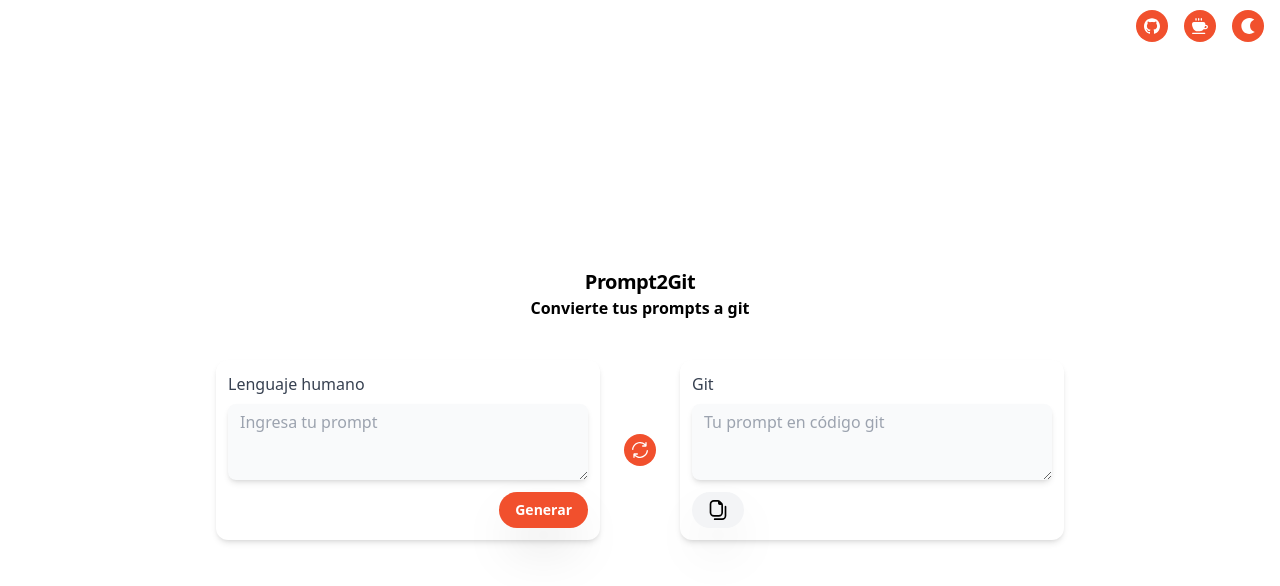
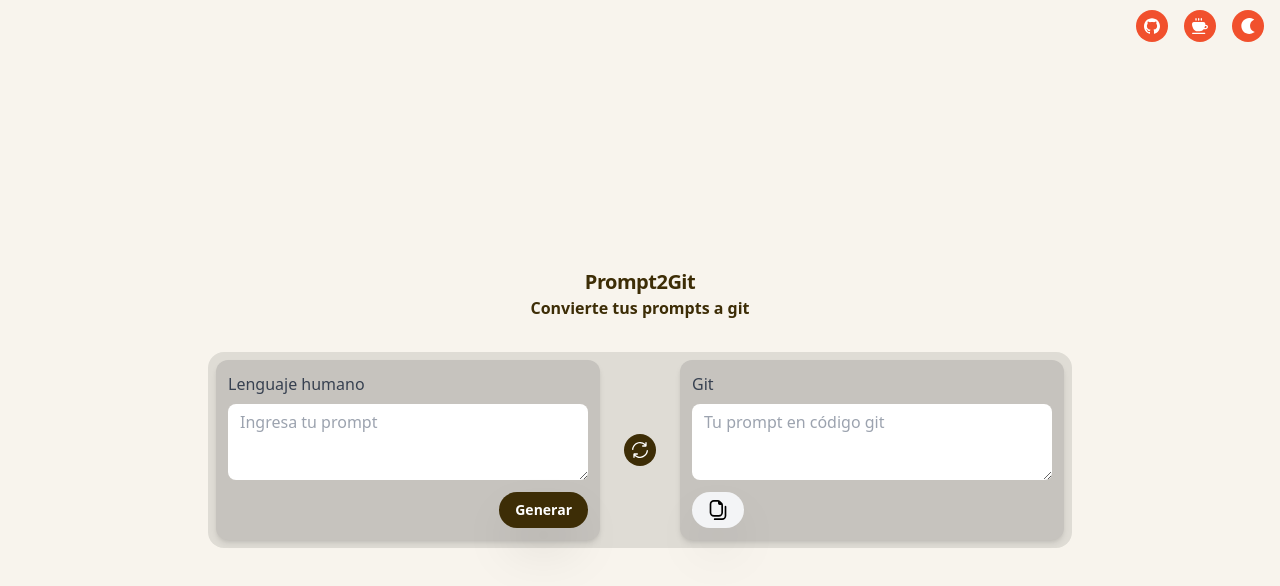
Before and after one commit to Bbenrod/prompt2git, a React (Vite) app in the folder app/: page / in a window 1280 px wide. Shown: the top 586 px of the page. Built offline with nearby package versions, Linux system fonts and the light colour scheme.

Commit message:
Actualización de la paleta de colores para el modo claro y oscuro

```diff
--- a/app/src/main.jsx
+++ b/app/src/main.jsx
@@ -74,13 +74,13 @@ export default function App() {
 
     return (
         <div
-            className={`bg-${isDarkMode ? "git-brown" : "git-white"} text-${
-                isDarkMode ? "white" : "git-brown"
+            className={`${isDarkMode ? "bg-git-brown-90" : "bg-git-white"} ${
+                isDarkMode ? "text-git-brown" : "text-git-white"
             } font-sans transition-colors`}
         >
             <div className="max-w-4xl mx-auto px-4">
                 <div className="flex flex-col items-center justify-center min-h-screen">
-                    <header className="flex flex-col sm:flex-row sm:justify-center w-full pt-4 pb-8 px-2">
+                    <header className={`flex flex-col sm:flex-row sm:justify-center w-full pt-4 pb-8 px-2 text-${isDarkMode ? "git-white" : "git-brown"}`}>
                         <a className="flex flex-col" href="/">
                             <h1 className="flex font-sans font-bold sm:text-xl tracking-tight justify-center">
                                 Prompt2Git
@@ -92,8 +92,9 @@ export default function App() {
                     </header>
                     <div>
                         <button
-                            className={`flex items-center justify-center absolute top-2.5 right-4 text-gray-500 focus:outline-none hover:scale-125 transition w-8 h-8 bg-${
-                                isDarkMode ? "git-white" : "git-orange"
+                            className={`flex items-center justify-center absolute top-2.5 right-4 text-gray-500 focus:outline-none hover:scale-125 transition w-8 h-8
+                            ${
+                                isDarkMode ? "bg-git-white" : "bg-git-orange"
                             } rounded-full`}
                             id="btn_version"
                             onClick={handleVersionChange}
@@ -110,44 +111,67 @@ export default function App() {
                             />
                         </button>
                         <button
-                            className="flex items-center justify-center absolute top-2.5 right-16 text-gray-500 focus:outline-none hover:scale-125 transition w-8 h-8 bg-git-orange rounded-full"
+                            className={`flex items-center justify-center absolute top-2.5 right-16 text-gray-500 focus:outline-none hover:scale-125 transition w-8 h-8
+                            ${
+                               isDarkMode ? "bg-git-white" : "bg-git-orange"
+                            } rounded-full`}
                             id="btn_coffee"
                         >
                             <img
                                 className="w-4 h-4"
-                                src="public/coffee.svg"
+                                src={`${
+                                    isDarkMode
+                                        ? "public/coffeeDark.svg"
+                                        : "public/coffee.svg"
+                                }`}
                                 id="iconCoffee"
                                 alt="Coffee"
                             />
                         </button>
                         <button
-                            className="flex items-center justify-center absolute top-2.5 right-28 text-gray-500 focus:outline-none hover:scale-125 transition w-8 h-8 bg-git-orange rounded-full"
+                            className={`flex items-center justify-center absolute top-2.5 right-28 text-gray-500 focus:outline-none hover:scale-125 transition w-8 h-8
+                            ${
+                                isDarkMode ? "bg-git-white" : "bg-git-orange"
+                             } rounded-full`}
                             id="btn_github"
                         >
                             <img
                                 className="w-4 h-4"
-                                src="public/github.svg"
+                                src={`${
+                                    isDarkMode
+                                        ? "public/githubDark.svg"
+                                        : "public/github.svg"
+                                }`}
                                 id="iconGit"
                                 alt="GitHub"
                             />
                         </button>
                     </div>
                     <div
-                        className={`flex flex-col md:flex-row w-full gap-6 bg-${
-                            isDarkMode ? "git-orange" : "git-white-20"
+                        className={`flex flex-col md:flex-row w-full gap-6 ${
+                            isDarkMode ? "bg-git-brown-d10 border-git-white border" : "bg-git-white-10"
                         } rounded-2xl p-2`}
                     >
                         <div className="w-full">
-                            <form className="rounded-xl bg-white container-w-gradient-border p-3 h-full w-full shadow-md">
+                            <form className={`rounded-xl ${
+                                isDarkMode ? "bg-git-brown-d20" : "bg-git-white-20"
+                            } container-w-gradient-border p-3 h-full w-full shadow-md`}>
                                 <div className="flex flex-col h-full">
                                     <label
                                         htmlFor="inputText"
-                                        className="block font-medium mb-2 text-gray-700"
+                                        className={`block font-medium mb-2 ${
+                                            isDarkMode ? "text-git-white-10" : "text-gray-700"}`}
                                     >
                                         {inputPromptTitle}
                                     </label>
                                     <textarea
-                                        className="appearance-none border-0 rounded-lg w-full py-2 px-3 bg-gray-50 text-gray-700 leading-tight focus:outline-none focus:shadow-outline shadow-md"
+                                        className={`${
+                                            isDarkMode ? "bg-git-brown-d30" : "appearance-none"
+                                        } border-0 rounded-lg w-full py-2 px-3 ${
+                                            isDarkMode ? "text-git-white-20" : "text-gray-700"
+                                        } leading-tight focus:outline-none focus:shadow-outline ${
+                                            isDarkMode ? "placeholder-git-white-10" : ""
+                                        }`}
                                         id="inputPrompt"
                                         rows={3}
                                         placeholder={inputPromptPlaceholder}
@@ -160,7 +184,9 @@ export default function App() {
                                     <div className="flex items-center justify-end my-3 last:mb-0 space-x-10">
                                         <button
                                             type="button"
-                                            className="cursor-pointer py-2 px-4 bg-git-orange rounded-full shadow-2xl flex flex-row"
+                                            className={`cursor-pointer py-2 px-4 ${
+                                                isDarkMode ? "bg-git-orange-2" : "bg-git-brown"
+                                            } rounded-full shadow-2xl flex flex-row`}
                                             onClick={handleGenerateClick}
                                             disabled={isInputGitEditable}
                                         >
@@ -175,7 +201,9 @@ export default function App() {
                         <div>
                             <div className="flex items-center md:h-full">
                                 <button
-                                    className="flex items-center justify-center  bg-git-orange rounded-full cursor-pointer mx-auto h-8 w-8"
+                                    className={`flex items-center justify-center ${
+                                        isDarkMode ? "bg-git-orange-2" : "bg-git-brown"
+                                    } rounded-full cursor-pointer mx-auto h-8 w-8`}
                                     id="btn_switch"
                                     onClick={handleSwapFields}
                                 >
@@ -189,16 +217,25 @@ export default function App() {
                             </div>
                         </div>
                         <div className="w-full">
-                            <form className="rounded-xl bg-white container-w-gradient-border p-3 h-full w-full shadow-md">
+                            <form className={`rounded-xl ${
+                                isDarkMode ? "bg-git-brown-d20" : "bg-git-white-20"
+                            } container-w-gradient-border p-3 h-full w-full shadow-md`}>
                                 <div className="flex flex-col h-full">
                                     <label
                                         htmlFor="inputText"
-                                        className="block font-medium mb-2 text-gray-700"
+                                        className={`block font-medium mb-2 ${
+                                            isDarkMode ? "text-git-white-10" : "text-gray-700"}`}
                                     >
                                         {inputGitTitle}
                                     </label>
                                     <textarea
-                                        className="appearance-none border-0 rounded-lg w-full py-2 px-3 bg-gray-50 text-gray-700 leading-tight focus:outline-none focus:shadow-outline shadow-md"
+                                        className={`${
+                                            isDarkMode ? "bg-git-brown-d30" : "appearance-none"
+                                        } border-0 rounded-lg w-full py-2 px-3 ${
+                                            isDarkMode ? "text-git-white-20" : "text-gray-700"
+                                        } leading-tight focus:outline-none focus:shadow-outline ${
+                                            isDarkMode ? "placeholder-git-white-10" : ""
+                                        }`}
                                         id="inputGit"
                                         rows={3}
                                         placeholder={inputGitPlaceholder}
@@ -211,7 +248,8 @@ export default function App() {
                                     <div className="flex items-center justify-between my-3 last:mb-0 space-x-10">
                                         <button
                                             type="button"
-                                            className="cursor-pointer py-2 px-4 bg-gray-100 rounded-full shadow-2xl flex flex-row"
+                                            className={`cursor-pointer py-2 px-4 ${
+                                                isDarkMode ? "bg-git-white-10" : "bg-gray-100"} rounded-full shadow-2xl flex flex-row`}
                                         >
                                             <div className="relative text-sm font-semibold font-inter text-white text-center inline-block mx-auto">
                                                 <img
--- a/app/tailwind.config.js
+++ b/app/tailwind.config.js
@@ -8,10 +8,18 @@ export default {
     extend: {
       colors: {
         'git-brown': '#3d2d06',
+        'git-brown-10': '#50421f',
+        'git-brown-20': '#645738',
+        'git-brown-30': '#776c51',
+        'git-brown-d10': '#1f1d1a',
+        'git-brown-d20': '#383634',
+        'git-brown-d30': '#514f4d',
+        'git-brown-90': '#060401',
         'git-orange': '#f1502d',
+        'git-orange-2' : '#b0751d',
         'git-white': '#f8f4ed',
+        'git-white-10': '#dfdcd5',
         'git-white-20': '#c6c3be',
-        'git-white-40': '#95928e',
       }
     },
   },
```
